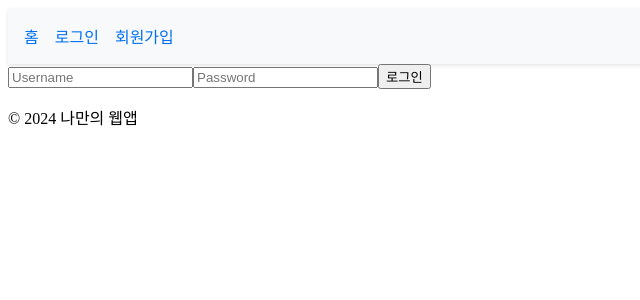
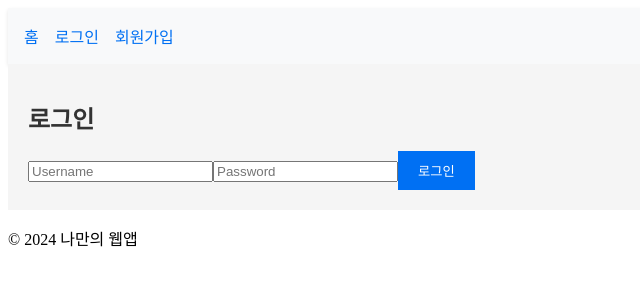
Before and after one commit to SeongUk52/melodic-bridge-frontend, a Next.js app: page /login in a window 1280 px wide. Shown: the top 300 px of the page, without its empty margins (0-640 px from the left). Built offline with nearby package versions, Linux system fonts and the light colour scheme.

Commit message:
feat: 로그인 페이지 css 적용

```diff
--- /dev/null
+++ b/src/app/login/Login.module.css
@@ -0,0 +1,18 @@
+/* Login.module.css */
+.container {
+    padding: 20px;
+    background-color: #f5f5f5;
+}
+
+.title {
+    color: #333;
+    font-size: 24px;
+}
+
+.button {
+    background-color: #0070f3;
+    color: white;
+    border: none;
+    padding: 10px 20px;
+    cursor: pointer;
+}
--- a/src/app/login/page.tsx
+++ b/src/app/login/page.tsx
@@ -1,5 +1,6 @@
 "use client";
 
+import styles from './Login.module.css';
 import { useState, FormEvent } from "react";
 import axios from "axios";
 import { useRouter } from "next/navigation"; // next/navigation에서 useRouter를 임포트
@@ -29,6 +30,8 @@ const Login: React.FC = () => {
     };
 
     return (
+        <div className={styles.container}>
+            <h1 className={styles.title}>로그인</h1>
             <form onSubmit={handleLogin}>
                 <input
                     type="text"
@@ -42,8 +45,9 @@ const Login: React.FC = () => {
                     value={password}
                     onChange={(e) => setPassword(e.target.value)}
                 />
-            <button type="submit">로그인</button>
+                <button type="submit" className={styles.button}>로그인</button>
             </form>
+        </div>
     );
 };
 
```
Also changed, not shown: src/app/layout.tsx (indentation only). Lines whose indentation alone changed are shown as unchanged.
